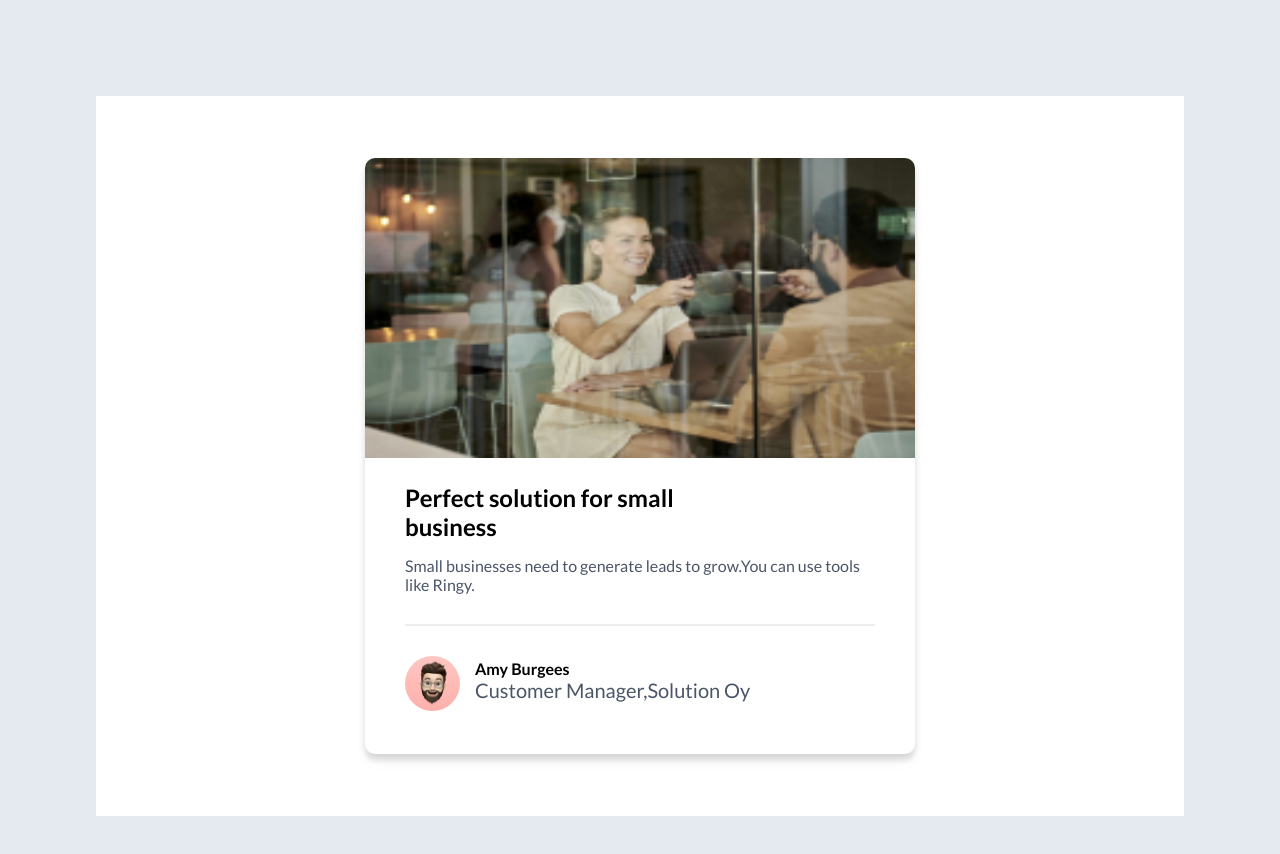
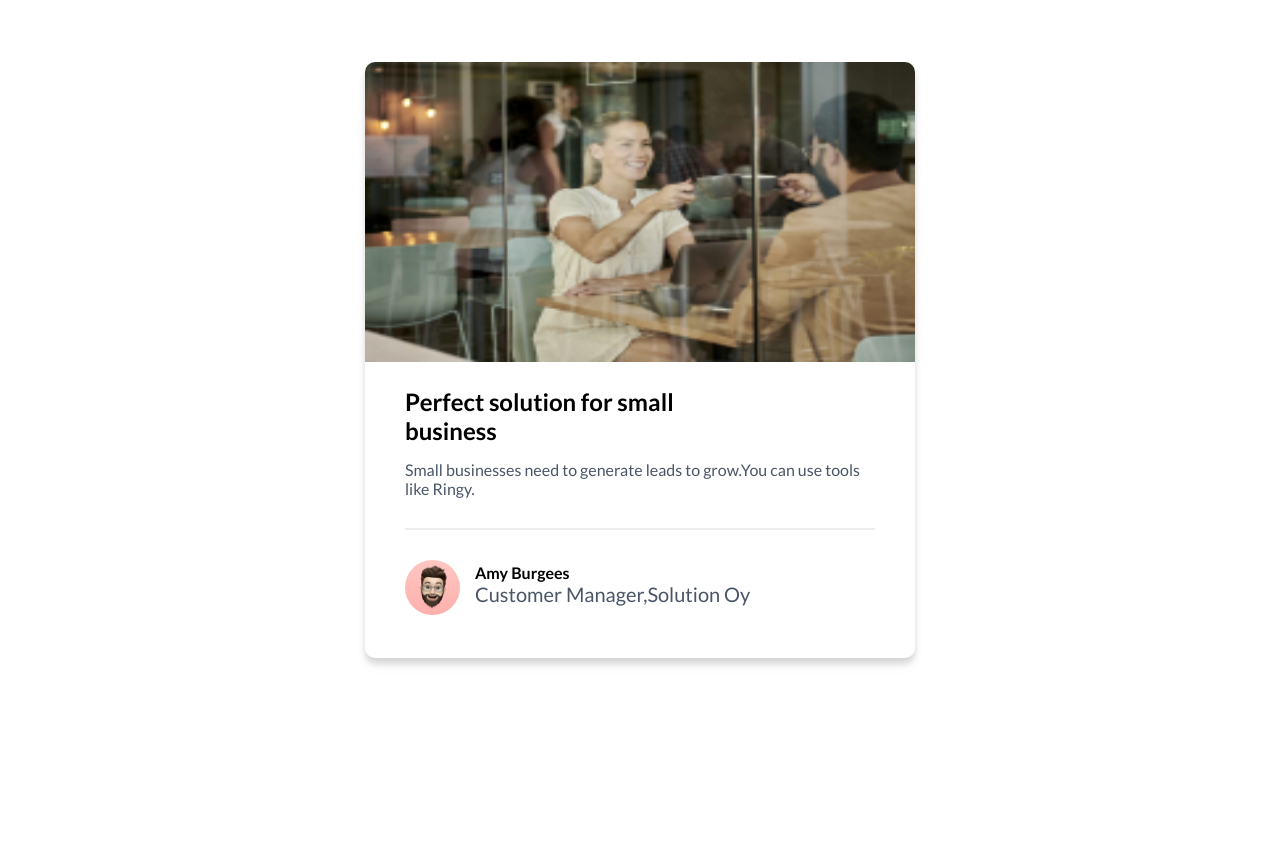
Before and after one commit to Indrajitvp/First-project, a plain HTML site: page buisnessblogcard.html in a window 1280 px wide. After the commit the page ends 800 px from the top, so only its background shows below. Drawn offline with Linux system fonts and the light colour scheme.

Commit message:
This is the commit for buisness blog card

```diff
--- a/buisnessblogcard.html
+++ b/buisnessblogcard.html
@@ -7,7 +7,6 @@
     <title>Buisness Blog card</title>
 </head>
 <body>
-<div class="main">
     <div class="container">
         <div class="card">
             <img class="hero" src="asset/hero-image.jpg" alt="">
@@ -25,6 +24,6 @@
             </div>
         </div>
     </div>
-</div>
+
 </body>
 </html>
--- a/buisnesscard.css
+++ b/buisnesscard.css
@@ -5,10 +5,6 @@
     padding: 0;
     box-sizing: border-box;
     font-family: 'Lato', sans-serif;
-}
-.main{
-    background-color: #E5EAF0;
-    padding:6rem;
 }
 .container{
     display: flex;
```
